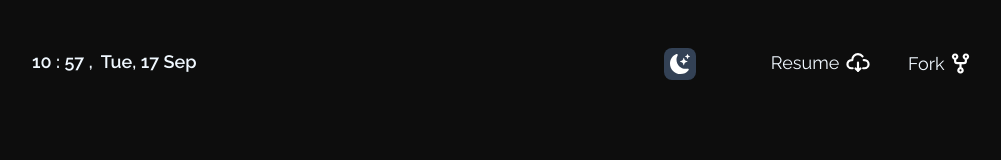
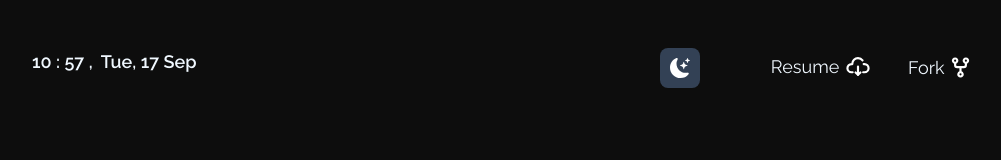
Before and after one commit to makersmecca/Portfolio, a React (Vite) app: page / in a window 1280 px wide. Shown: the top 160 px of the page, without its empty margins (128-1129 px from the left). Built offline with nearby package versions, Linux system fonts and the light colour scheme; a web font is replaced by a local one.

Commit message:
updated button size for large screen

```diff
--- a/src/Components/ThemeSwitch.jsx
+++ b/src/Components/ThemeSwitch.jsx
@@ -1,4 +1,3 @@
-import { useState } from "react";
 const ThemeSwitch = ({ toggleTheme, isLight }) => {
   // console.log(isLight);
 
@@ -9,7 +8,7 @@ const ThemeSwitch = ({ toggleTheme, isLight }) => {
     <div>
       <button
         onClick={toggleTheme}
-        className={`flex align-middle rounded-lg h-8 w-8 pt-0.5 ps-1 `}
+        className={`flex align-middle rounded-lg md:h-10 md:w-10 md:pt-1.5 md:ps-2 h-8 w-8 pt-0.5 ps-1 hover:opacity-75 transition-opacity ease-in-out delay-75`}
         style={{ backgroundColor: `${isLight ? lightColor : darkColor}` }}
       >
         {isLight ? (
```
